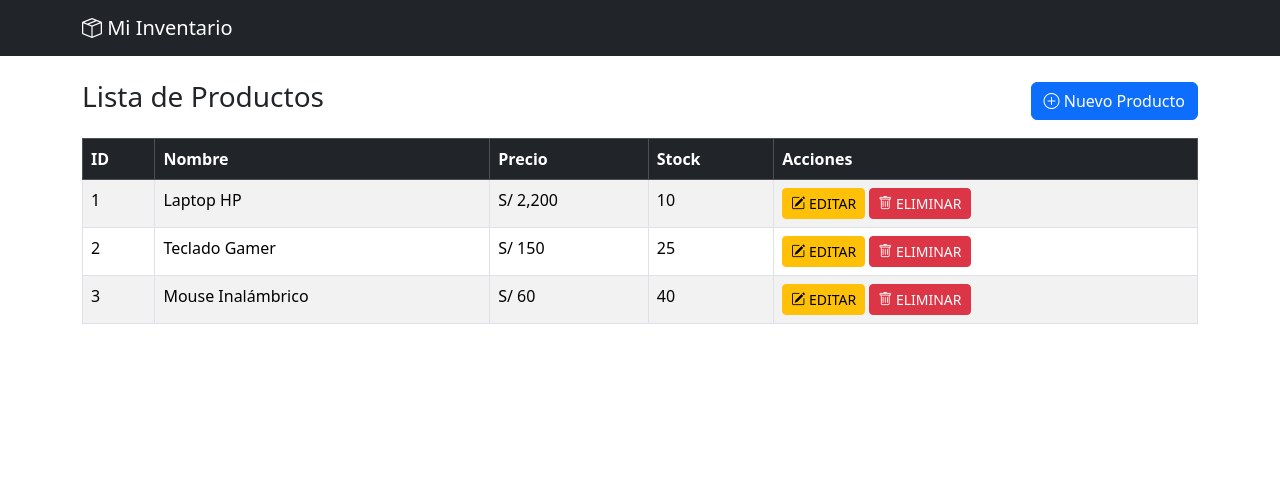
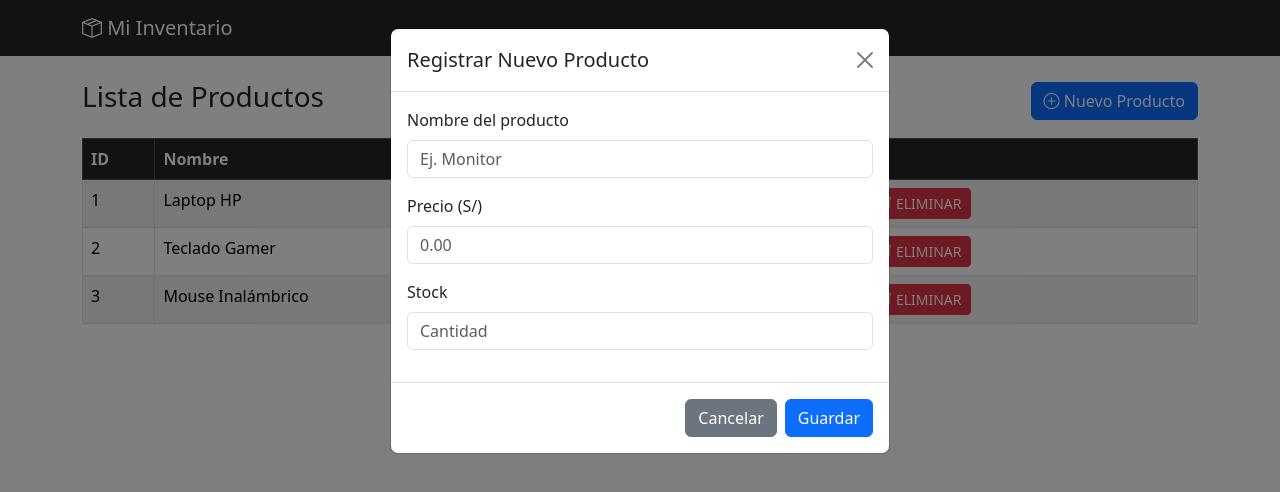
Before and after one commit to CristhianMosayhuate/web-tarea09, a plain HTML site: page index.html in a window 1280 px wide. Both pictures are taken after a click on the link "Nuevo Producto". Drawn offline with nearby package versions, Linux system fonts and the light colour scheme.

Commit message:
El modal, formulario

```diff
--- a/index.html
+++ b/index.html
@@ -92,5 +92,36 @@
         </table>
 
     </div>
+
+    <div class="modal" id="modalRegistro" tabindex="-1">
+        <div class="modal-dialog">
+            <div class="modal-content">
+                <div class="modal-header">
+                    <h5 class="modal-title">Registrar Nuevo Producto</h5>
+                    <a href="#" class="btn-close"></a>
+                </div>
+                <div class="modal-body">
+                    <form>
+                        <div class="mb-3">
+                            <label class="form-label">Nombre del producto</label>
+                            <input type="text" class="form-control" placeholder="Ej. Monitor">
+                        </div>
+                        <div class="mb-3">
+                            <label class="form-label">Precio (S/)</label>
+                            <input type="number" class="form-control" placeholder="0.00">
+                        </div>
+                        <div class="mb-3">
+                            <label class="form-label">Stock</label>
+                            <input type="number" class="form-control" placeholder="Cantidad">
+                        </div>
+                    </form>
+                </div>
+                <div class="modal-footer">
+                    <a href="#" class="btn btn-secondary">Cancelar</a>
+                    <a href="#" class="btn btn-primary">Guardar</a>
+                </div>
+            </div>
+        </div>
+    </div>
 </body>
 </html>
```
